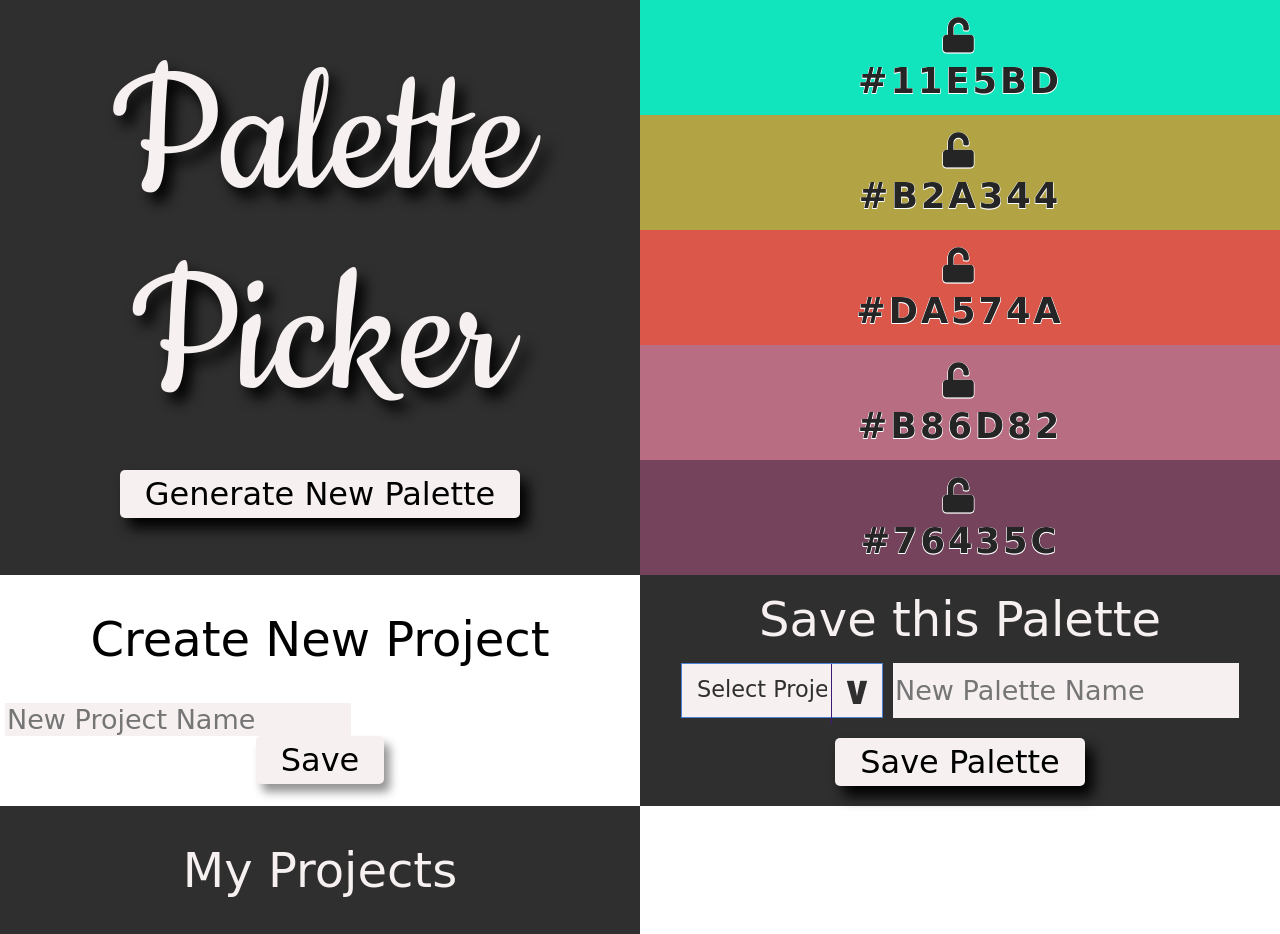
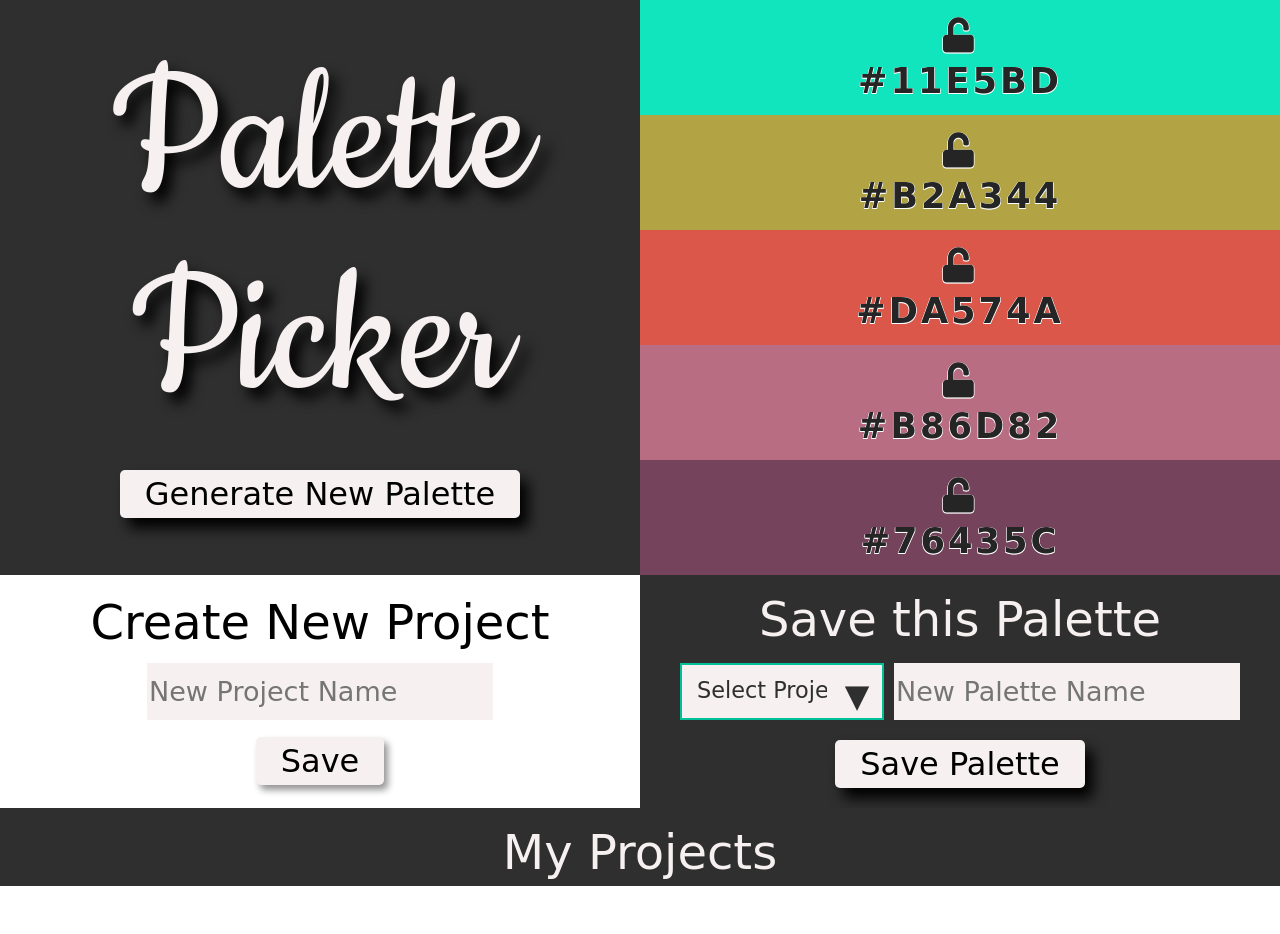
Before and after one commit to lorynmason/Palette-Picker, a website: page public/index.html in a window 1280 px wide. After the commit the page ends 886 px from the top, so only its background shows below. Drawn offline with nearby package versions, Linux system fonts and the light colour scheme; no server answers; a web font is replaced by a local one.

Commit message:
Style dropdown menu

```diff
--- a/public/css/styles.css
+++ b/public/css/styles.css
@@ -56,13 +56,21 @@ i, p {
 
 h3 {
   font-size: 3rem;
-  margin: 40px;
   text-align: center;
   font-family: 'Contrail One', cursive;
+  margin: 20px auto 10px;
+}
+
+.new-projects {
+  display: flex;
+  flex-direction: column;
+  justify-content: space-around;
+  align-items: center;
 }
 
 .save-project-name {
-  box-shadow: 6px 8px 10px rgb(150, 149, 149);
+  margin: 10px 0 20px;
+  box-shadow: 4px 5px 7px rgb(150, 149, 149);
 }
 
 /* save palette */
@@ -96,7 +104,7 @@ button {
 }
 
 button:hover {
-  background: rgb(77, 129, 212);
+  background: rgb(1, 192, 151);
   color: white;
   cursor: pointer;
 }
@@ -106,7 +114,7 @@ button:hover {
   display: inline-block;
   width: 200px;
   margin: 0 5px;
-  border: 1px solid rgb(77, 129, 212);
+  border: 2px solid rgb(1, 192, 151);
   background-color: rgb(246, 240, 240);
   z-index: 10;
 }
@@ -134,18 +142,19 @@ button:hover {
   width: 50px;
   height: 100%;
   line-height: 38px;
-  content: "∨";
+  content: "▼";
   text-align: center;
   color:rgb(48, 47, 47);
   font-family: 'Contrail One', cursive;
-  font-size: 2.5rem;
+  font-size: 2rem;
   font-weight: bolder;
-  padding-top: 7px;
-  border-left: 1px solid #3C1C78;
+  padding: 12px 0 0;
+  /* border-left: 2px solid rgb(1, 192, 151); */
   z-index: -1;
 }
 
 input {
+  height: 57px;
   margin: 0 5px;
   border: none;
   outline: none;
@@ -174,6 +183,7 @@ input {
 
 .my-projects {
   background: rgb(48, 47, 47);
+  grid-column: span 2;
 }
 .my-projects h3 {
   color: rgb(246, 240, 240);
```
